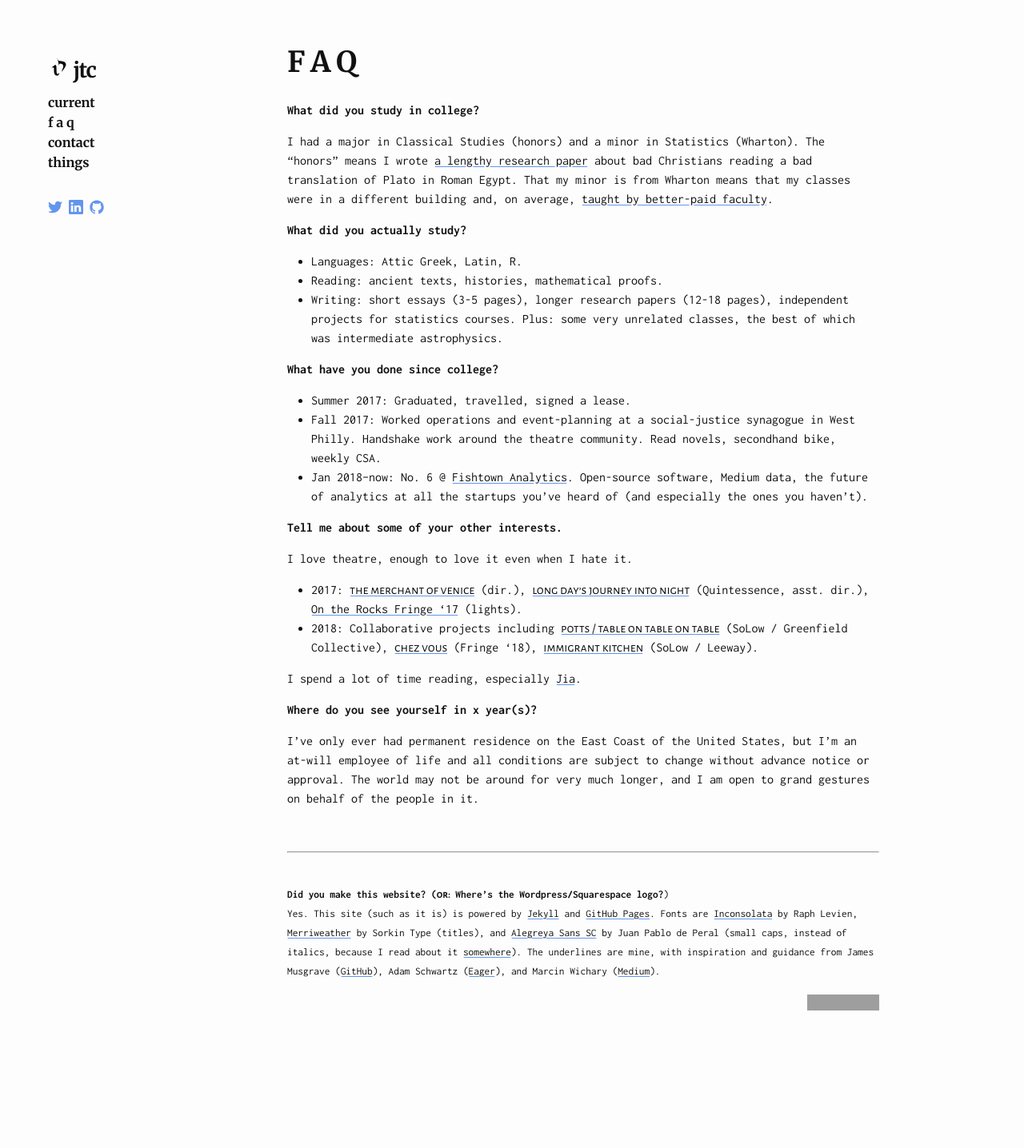
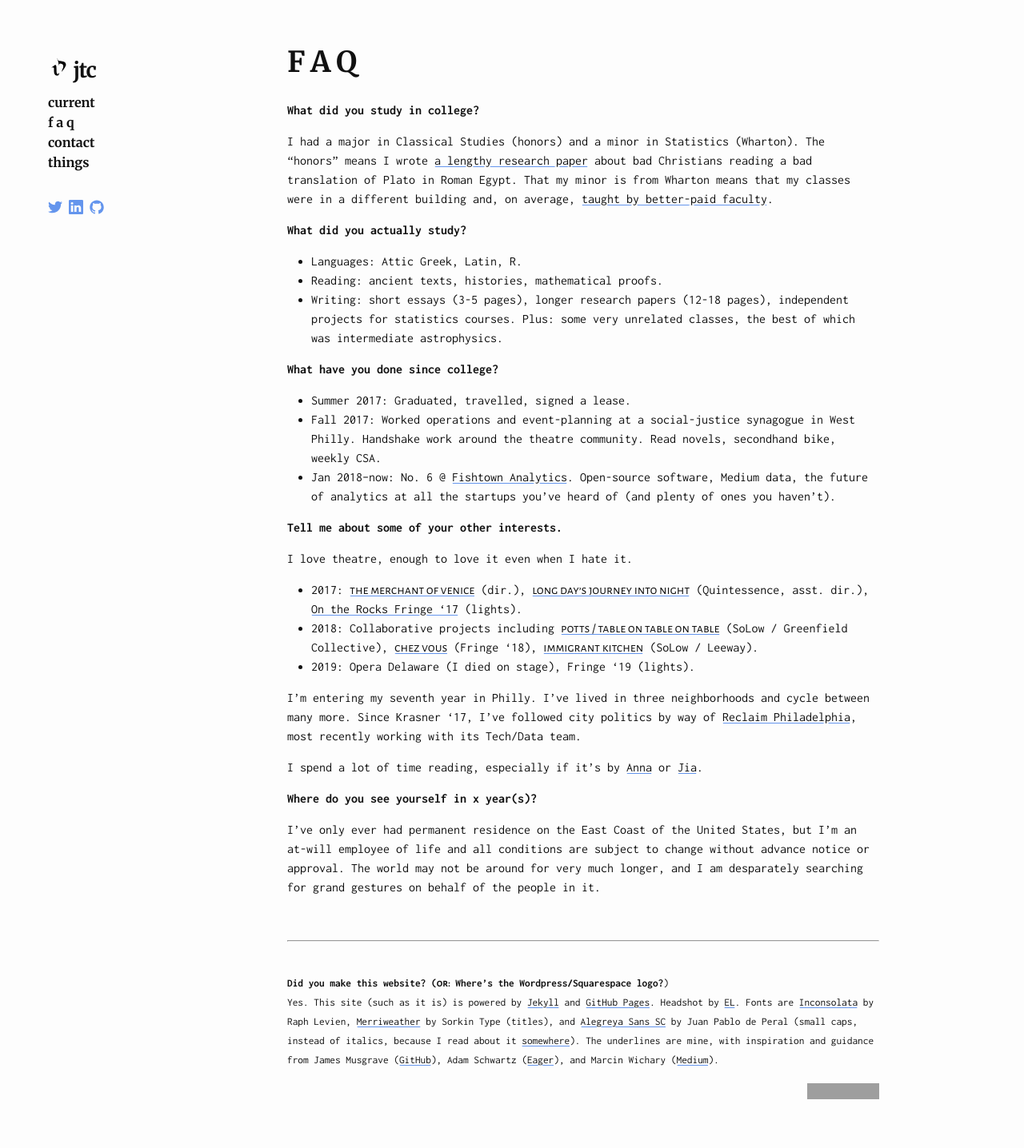
Before and after one commit to reubenmc/jtcohen6.github.io, a Jekyll site: the page built from about/faq.md, in a window 1280 px wide. Shown: the whole page at 80% size. Built offline with Jekyll 4.4.1, drawn with Linux system fonts in a browser that asks for light colours; before the commit the page ends 1325 px from its top, so only the background shows below that; grey boxes are pictures that could not be loaded.

Commit message:
round of updates

```diff
--- a/_sass/_layout.scss
+++ b/_sass/_layout.scss
@@ -241,8 +241,9 @@
 
 .image-right > img {
     float:right;
-    width:40%;
-    padding-left: 10%;
+    width: 40%;
+    padding: 5%;
+    border-radius: 35%;
 }
 
 @media only screen and (max-width: 875px) {
--- a/about/faq.md
+++ b/about/faq.md
@@ -23,22 +23,29 @@
 secondhand bike, weekly CSA.
 * Jan 2018–now: No. 6 @ [Fishtown Analytics](https://www.fishtownanalytics.com/).
 Open-source software, Medium data, the future of analytics at all the
-startups you've heard of (and especially the ones you haven't).
+startups you've heard of (and plenty of ones you haven't).
 
 **Tell me about some of your other interests.**
 
 I love theatre, enough to love it even when I hate it.
-* 2017: [*The Merchant of Venice*](/things/merchant-overview.pdf) (dir.), [*Long Day's Journey Into Night*](http://www.quintessencetheatre.org/long-days-journey) (Quintessence, asst. dir.), [On the Rocks Fringe '17](https://www.ontherocksphilly.com/copy-of-birdie-s-pit-stop) (lights).
+* 2017: [*The Merchant of Venice*](/things/merchant-overview.pdf) (dir.), [*Long Day's Journey Into Night*](http://www.quintessencetheatre.org/long-days-journey) (Quintessence, asst. dir.), [On the Rocks Fringe '17](https://www.ontherocksphilly.com/) (lights).
 * 2018: Collaborative projects including [*Potts / Table on Table on Table*](https://www.broadstreetreview.com/theater/solow-fest-2018-greenfield-collectives-potts-with-table-on-table-on-table) (SoLow / Greenfield Collective), [*CHEZ VOUS*](https://fringearts.com/event/chez-vous/) (Fringe '18), [*Immigrant Kitchen*](https://www.shreshthkhilani.com/projects/immigrant-kitchen/) (SoLow / Leeway).
+* 2019: Opera Delaware (I died on stage), Fringe '19 (lights).
 
-I spend a lot of time reading, especially [Jia](https://www.newyorker.com/culture/cultural-comment/how-a-woman-becomes-a-lake).
+I'm entering my seventh year in Philly. I've lived in three neighborhoods and cycle
+between many more. Since Krasner '17, I've followed city politics by way of
+[Reclaim Philadelphia](https://www.reclaimphiladelphia.org/), most recently
+working with its Tech/Data team.
+
+I spend a lot of time reading, especially if it's by [Anna](https://nplusonemag.com/issue-25/on-the-fringe/uncanny-valley/)
+or [Jia](https://www.newyorker.com/culture/cultural-comment/how-a-woman-becomes-a-lake).
 
 **Where do you see yourself in x year(s)?**
 
 I've only ever had permanent residence on the East Coast of the United States,
 but I'm an at-will employee of life and all conditions are subject to change
 without advance notice or approval. The world may not be around for very much
-longer, and I am open to grand gestures on behalf of the people in it.
+longer, and I am desparately searching for grand gestures on behalf of the people in it.
 
 &nbsp;
 
@@ -47,7 +54,16 @@
 &nbsp;
 
 <small> **Did you make this website? (_or:_ Where's the Wordpress/Squarespace logo?**)
-Yes. This site (such as it is) is powered by [Jekyll](https://jekyllrb.com/) and [GitHub Pages](https://pages.github.com/).  Fonts are [Inconsolata](https://fonts.google.com/specimen/Inconsolata) by Raph Levien, [Merriweather](https://fonts.google.com/specimen/Mate+SC) by Sorkin Type (titles), and [Alegreya Sans SC](https://fonts.google.com/specimen/Alegreya+Sans+SC) by Juan Pablo de Peral (small caps, instead of italics, because I read about it [somewhere](http://practicaltypography.com/small-caps.html)). The underlines are mine, with inspiration and guidance from James Musgrave ([GitHub](https://gist.github.com/jamesmusgrave/d23b9d2f42ffdddd40c5)), Adam Schwartz ([Eager](https://eager.io/blog/smarter-link-underlines/)), and Marcin Wichary ([Medium](https://medium.design/crafting-link-underlines-on-medium-7c03a9274f9)).
+Yes. This site (such as it is) is powered by [Jekyll](https://jekyllrb.com/) and
+[GitHub Pages](https://pages.github.com/). Headshot by [EL](https://twitter.com/ericalouie).
+Fonts are [Inconsolata](https://fonts.google.com/specimen/Inconsolata) by Raph Levien,
+[Merriweather](https://fonts.google.com/specimen/Mate+SC) by Sorkin Type
+(titles), and [Alegreya Sans SC](https://fonts.google.com/specimen/Alegreya+Sans+SC)
+by Juan Pablo de Peral (small caps, instead of italics, because I read about it [somewhere](http://practicaltypography.com/small-caps.html)). The underlines are
+mine, with inspiration and guidance from James Musgrave
+([GitHub](https://gist.github.com/jamesmusgrave/d23b9d2f42ffdddd40c5)),
+Adam Schwartz ([Eager](https://eager.io/blog/smarter-link-underlines/)), and
+Marcin Wichary ([Medium](https://medium.design/crafting-link-underlines-on-medium-7c03a9274f9)).
 
 <div align="right" class="footer-license">
   <a rel="license" href="http://creativecommons.org/licenses/by-sa/4.0/">
```
Also changed, not shown: about/current.md (+2 -1 lines), index.html (+14 -2 lines), things/the-theatre/index.md (+7 -2 lines), images/me.jpg (deleted), 1 other file.
